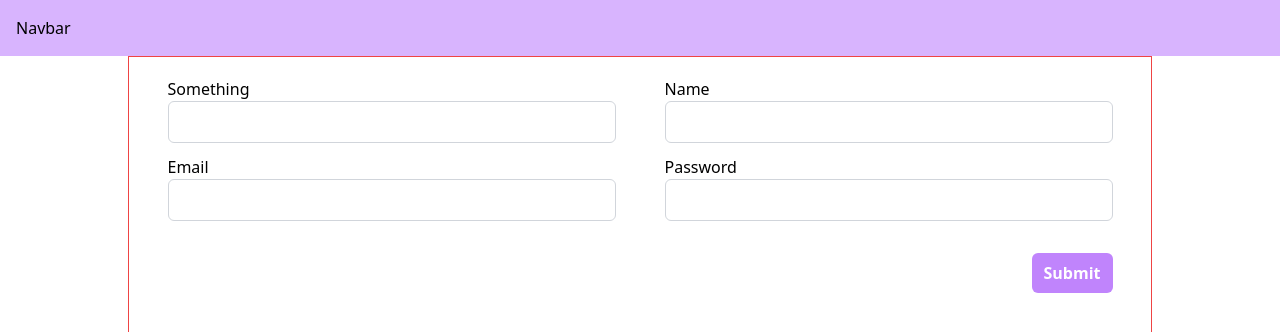
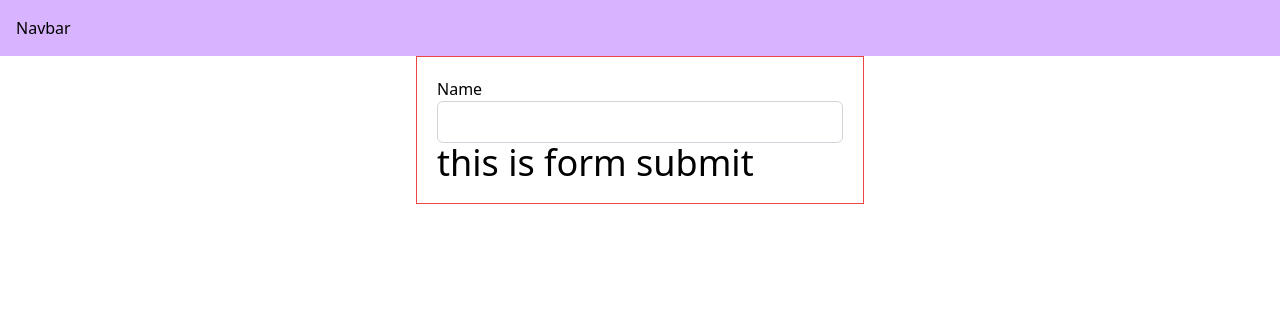
Before and after one commit to AM-Raju/frontend-missions, a React (Vite) app in the folder 00. Mission 6/Module_F4/react-reusuable-components/: page /profile in a window 1280 px wide. Shown: the top 332 px of the page. Built offline with nearby package versions, Linux system fonts and the light colour scheme.

Commit message:
Module F5.9 done

```diff
--- /dev/null
+++ b/00. Mission 6/Module_F4/react-reusuable-components/src/components/ReusableForm/Form.tsx
@@ -0,0 +1,20 @@
+import React, { createContext } from "react";
+import cn from "../../utils/cn";
+
+export const FormElementContext = createContext<{ double: boolean } | null>(null);
+
+export const Form = ({ children, onSubmit, double }) => {
+  return (
+    <FormElementContext.Provider value={{ double }}>
+      <form
+        className={cn("border border-red-500 max-w-md p-5 mx-auto", {
+          "max-w-5xl": double,
+          "max-w-md": !double,
+        })}
+        onSubmit={onSubmit}
+      >
+        {children}
+      </form>
+    </FormElementContext.Provider>
+  );
+};
--- /dev/null
+++ b/00. Mission 6/Module_F4/react-reusuable-components/src/components/ReusableForm/FormSection.tsx
@@ -0,0 +1,16 @@
+import React, { useContext } from "react";
+import cn from "../../utils/cn";
+import { FormElementContext } from ".";
+
+export const FormSection = ({ children }) => {
+  const { double } = useContext(FormElementContext);
+  return (
+    <div
+      className={cn(" grid justify-items-center  gap-3", {
+        "md:grid-cols-2": double,
+      })}
+    >
+      {children}
+    </div>
+  );
+};
--- /dev/null
+++ b/00. Mission 6/Module_F4/react-reusuable-components/src/components/ReusableForm/FormSubmit.tsx
@@ -0,0 +1,9 @@
+import React from "react";
+
+export const FormSubmit = () => {
+  return (
+    <div>
+      <h1>this is form submit</h1>
+    </div>
+  );
+};
--- /dev/null
+++ b/00. Mission 6/Module_F4/react-reusuable-components/src/components/ReusableForm/index.ts
@@ -0,0 +1,3 @@
+export * from "./Form";
+export * from "./FormSection";
+export * from "./FormSubmit";
--- a/00. Mission 6/Module_F4/react-reusuable-components/src/pages/Profile.tsx
+++ b/00. Mission 6/Module_F4/react-reusuable-components/src/pages/Profile.tsx
@@ -1,11 +1,32 @@
 import React from "react";
 import NormalForm from "../components/NormalForm/NormalForm";
 import Container from "../components/ui/Container";
+import { Form, FormSection, FormSubmit } from "../components/ReusableForm";
+import { FieldValues, useForm } from "react-hook-form";
 
 const Profile = () => {
+  const {
+    register,
+    handleSubmit,
+    formState: { errors },
+  } = useForm();
+
+  const onSubmit = (data: FieldValues) => {
+    console.log(data);
+  };
   return (
     <Container>
-      <NormalForm></NormalForm>
+      {/* <NormalForm></NormalForm> */}
+      <Form onSubmit={handleSubmit(onSubmit)}>
+        <FormSection>
+          <div className="w-full max-w-md">
+            <label htmlFor="name">Name</label>
+            <input type="text" id="name" {...register("name")} />
+            {errors.name && <p className="text-xs text-red-500">{errors.name.message}</p>}
+          </div>
+        </FormSection>
+        <FormSubmit></FormSubmit>
+      </Form>
     </Container>
   );
 };
```
